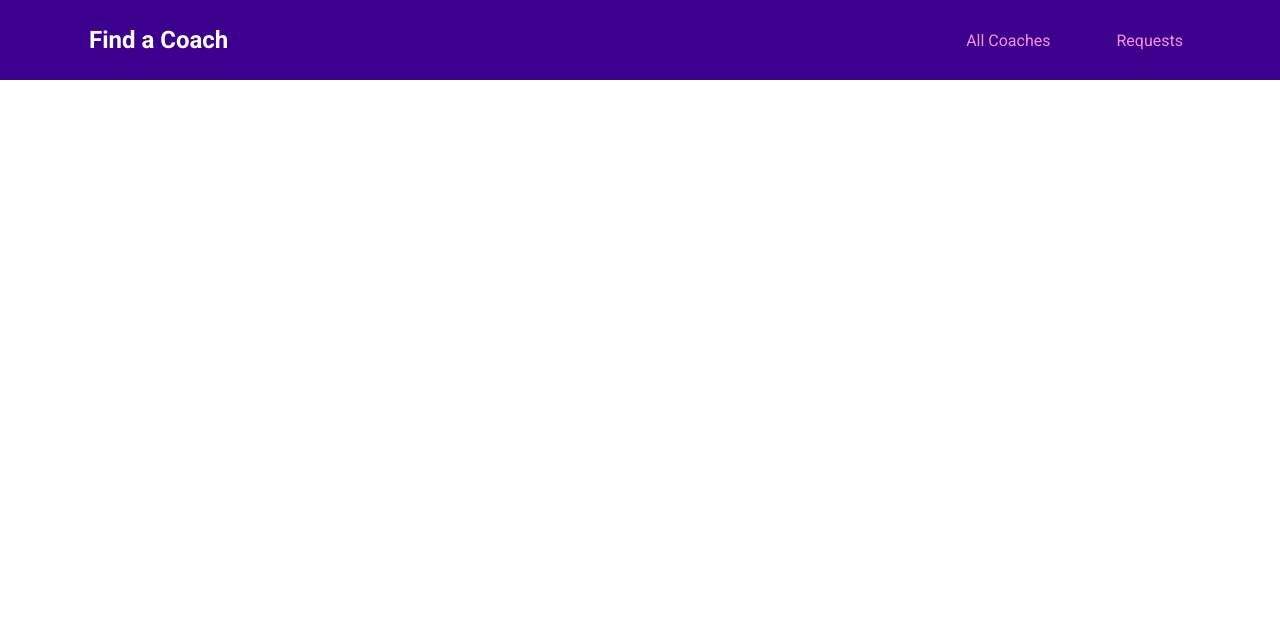
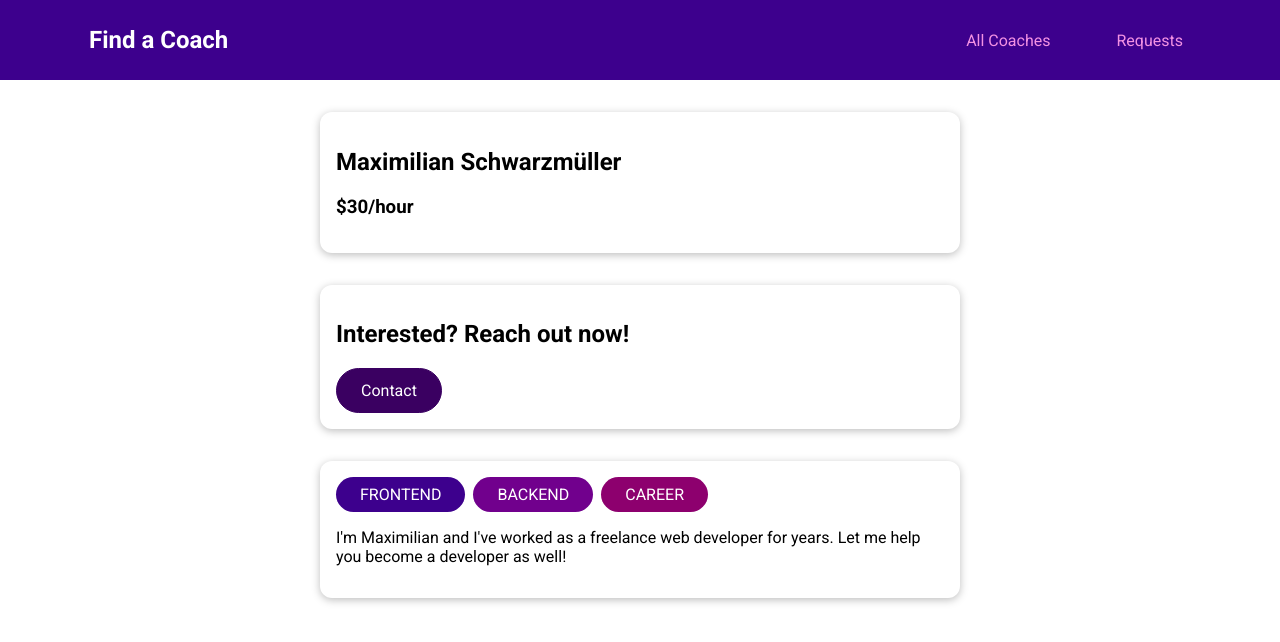
Before and after one commit to itsomid/vuejs-coaching-service, a Vue app: page /coaches/c1 in a window 1280 px wide. Shown: the top 642 px of the page. Built offline with nearby package versions, Linux system fonts and the light colour scheme.

Commit message:
implement coachDetails Page

```diff
--- a/src/pages/coaches/CoachDetail.vue
+++ b/src/pages/coaches/CoachDetail.vue
@@ -1,3 +1,63 @@
 <template>
-    <div></div>
+  <section>
+    <base-card>
+      <h2>{{ fullName }}</h2>
+      <h3>${{ rate }}/hour</h3>
+    </base-card>
+  </section>
+  <section>
+    <base-card>
+      <header>
+        <h2>Interested? Reach out now!</h2>
+        <base-button link :to="contactLink">Contact</base-button>
+      </header>
+      <!-- <router-view></router-view> -->
+    </base-card>
+  </section>
+  <section>
+    <base-card>
+      <base-badge
+        v-for="area in areas"
+        :key="area"
+        :type="area"
+        :title="area"
+      ></base-badge>
+      <p>{{ description }}</p>
+    </base-card>
+  </section>
 </template>
+<script>
+export default {
+  props: ['id'],
+  data() {
+    return {
+      selectedCoach: null,
+    };
+  },
+  computed:{
+    fullName(){
+        return this.selectedCoach.firstName + ' ' + this.selectedCoach.lastName
+
+    },
+    rate(){
+        return this.selectedCoach.hourlyRate
+    },
+    contactLink(){
+        return this.$route.path + '/' + this.id + '/contact'
+    },
+    areas(){
+        return this.selectedCoach.areas
+    },
+    description(){
+        return this.selectedCoach.description
+    }
+  },
+  created() {
+    this.selectedCoach = this.$store.getters['coachesStore/coaches'].find(
+      (coach) => {
+       return coach.id === this.id;
+      }
+    );
+  },
+};
+</script>
--- a/src/router.js
+++ b/src/router.js
@@ -14,6 +14,7 @@
         {
             path: '/coaches/:id',
             component: CoachDetail,
+            props: true,
             children: [
                 { path: 'contact', component: ContactCoach } // /coaches/c1/contact
             ]
```
